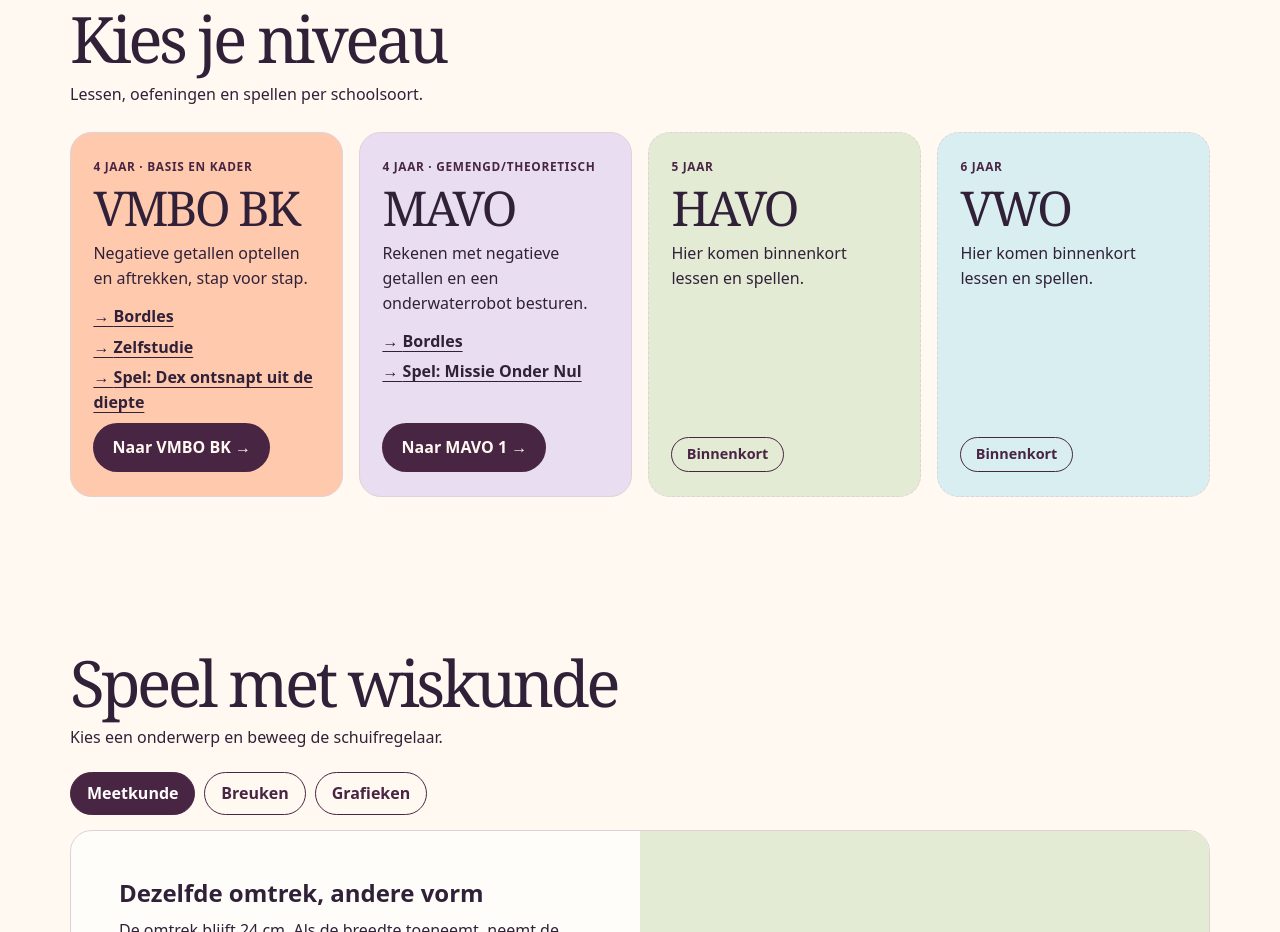
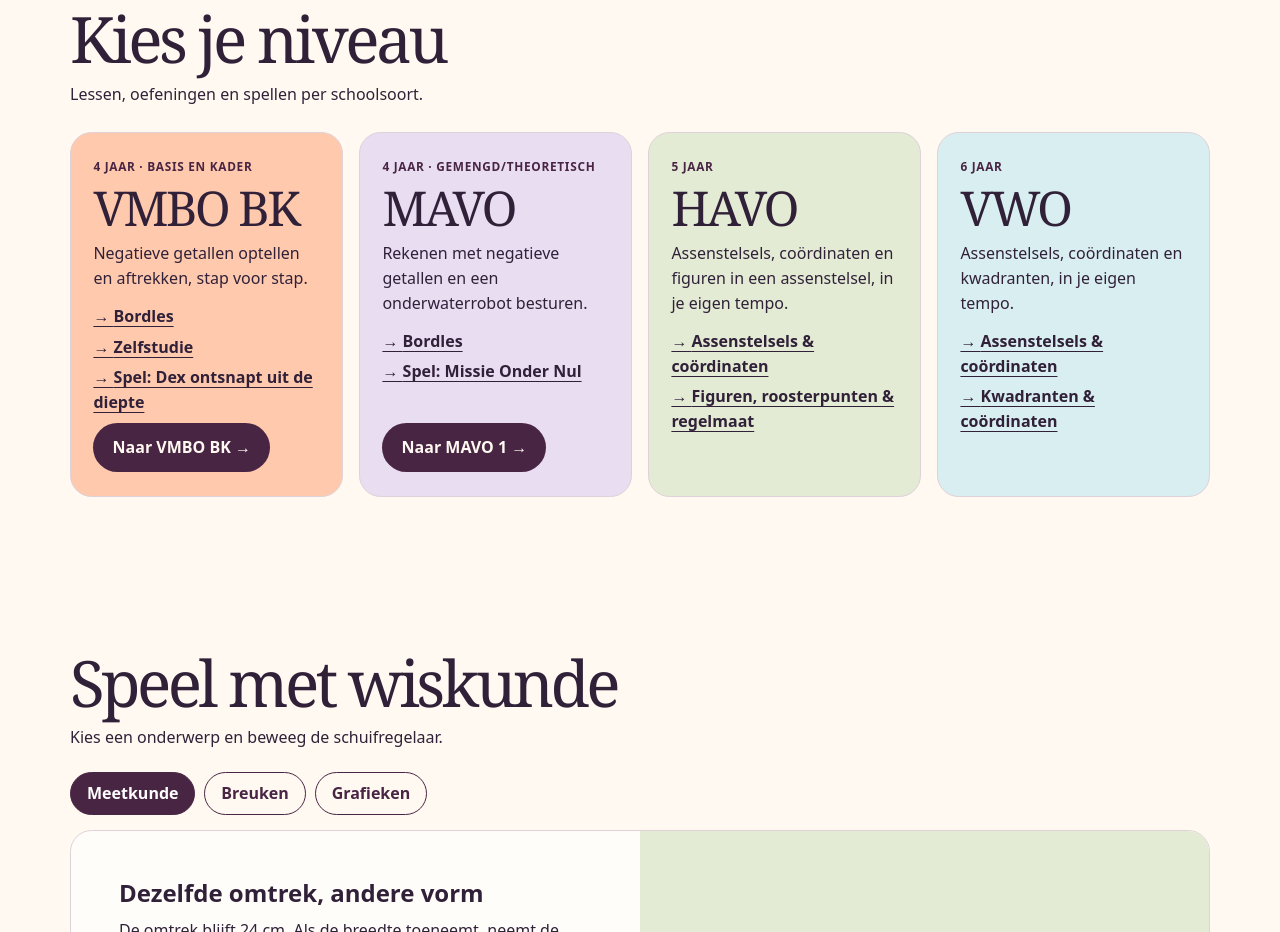
Before and after one commit to mterloovoet-oss/wis4all.github.io, a plain HTML site: page index.html in a window 1280 px wide. Shown: the part 960-1892 px from the top of the page. Drawn offline with Linux system fonts and the light colour scheme.

Commit message:
Add files via upload

```diff
--- a/index.html
+++ b/index.html
@@ -51,17 +51,23 @@ section.lab{padding-block:clamp(2.5rem,6vw,5rem)}h2{font-size:clamp(2.45rem,5vw,
 </ul>
 <a class="cta" href="./mavo-1/">Naar MAVO 1 →</a>
 </article>
-<article class="level havo soon">
+<article class="level havo">
 <p class="tag">5 jaar</p>
 <h3>HAVO</h3>
-<p>Hier komen binnenkort lessen en spellen.</p>
-<span class="badge">Binnenkort</span>
+<p>Assenstelsels, coördinaten en figuren in een assenstelsel, in je eigen tempo.</p>
+<ul>
+<li><a href="./Assenstelsels%20%26%20co%C3%B6rdinaten%20%E2%80%93%20MAVO_HAVO%201.html">Assenstelsels &amp; coördinaten</a></li>
+<li><a href="./Figuren%2C%20roosterpunten%20%26%20regelmaat%20%E2%80%93%20MAVO_HAVO%201.html">Figuren, roosterpunten &amp; regelmaat</a></li>
+</ul>
 </article>
-<article class="level vwo soon">
+<article class="level vwo">
 <p class="tag">6 jaar</p>
 <h3>VWO</h3>
-<p>Hier komen binnenkort lessen en spellen.</p>
-<span class="badge">Binnenkort</span>
+<p>Assenstelsels, coördinaten en kwadranten, in je eigen tempo.</p>
+<ul>
+<li><a href="./Assenstelsels%20%26%20co%C3%B6rdinaten%20%E2%80%93%20VWO%201.html">Assenstelsels &amp; coördinaten</a></li>
+<li><a href="./Kwadranten%20%26%20co%C3%B6rdinaten%20%E2%80%93%20VWO%201.html">Kwadranten &amp; coördinaten</a></li>
+</ul>
 </article>
 </div>
 </section>
```
